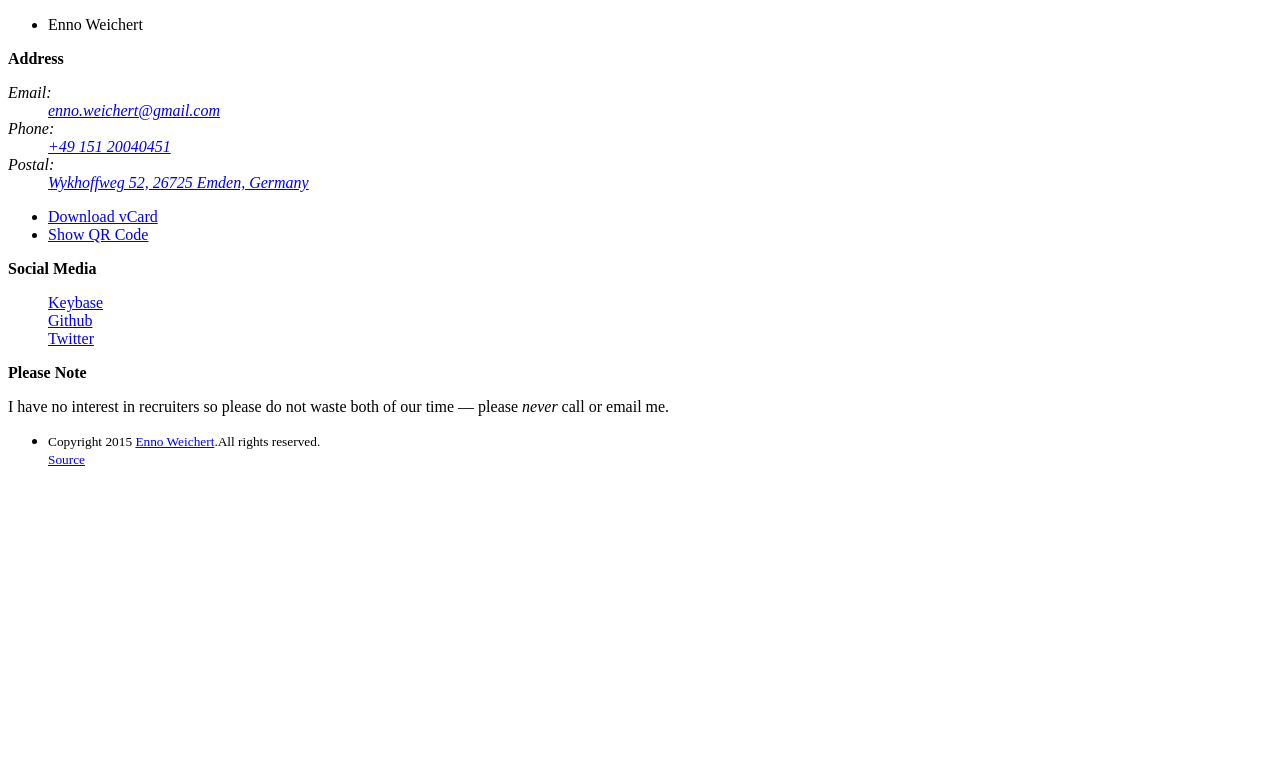
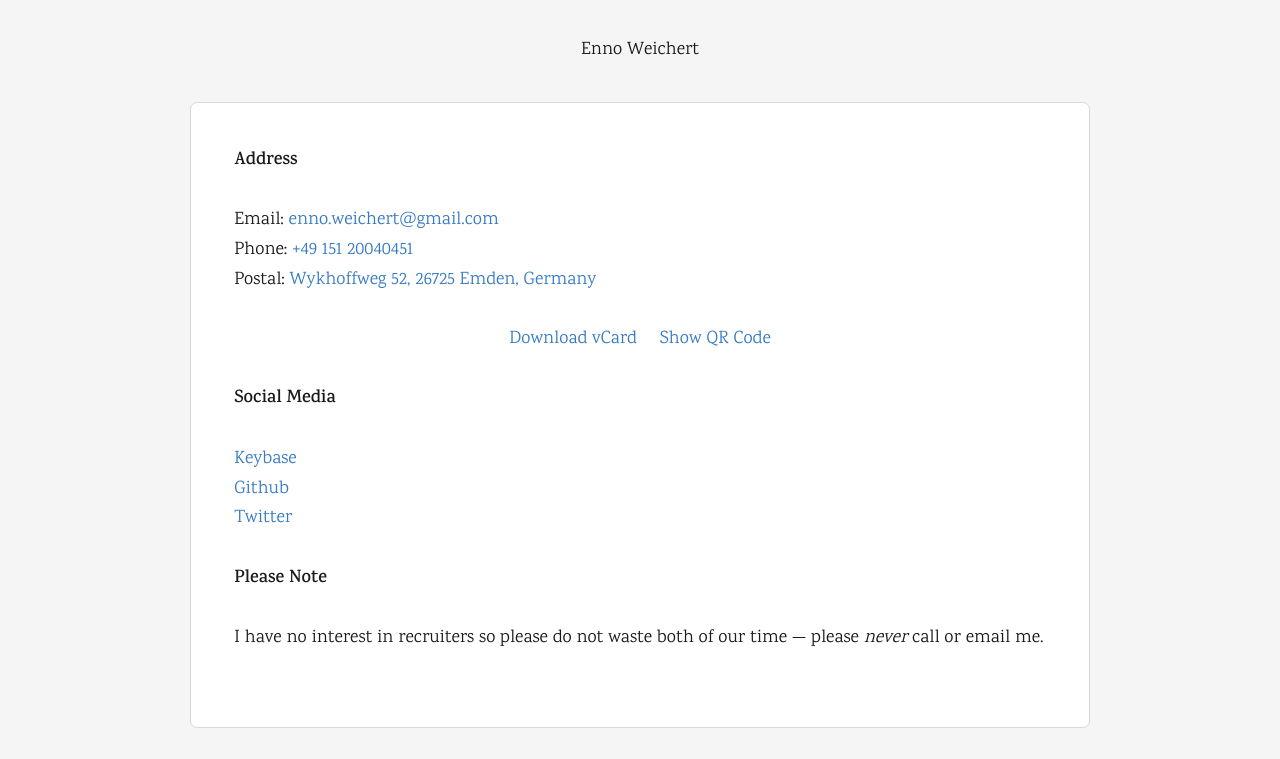
Before and after one commit to ennoweichert/ennoweichert.github.io, a plain HTML site: page index.html in a window 1280 px wide. Shown: the top 759 px of the page. Drawn offline with Linux system fonts and the light colour scheme.

Commit message:
Correct wretched tacid filename in dist/

```diff
--- a/index.html
+++ b/index.html
@@ -8,8 +8,8 @@
   <meta name="copyright" content="Copyright 2015 Enno Weichert">
   <meta name="description" content="Homepage of Enno Weichert"/>
   <meta http-equiv="Cache-Control" content="public">
-  <meta http-equiv="Last-Modified" content="2015-09-08@12:30:00 UTC">
-  <link rel="stylesheet" type="text/css" href="tacit.min.css"/>
+  <meta http-equiv="Last-Modified" content="2015-09-08@12:50:00 UTC">
+  <link rel="stylesheet" type="text/css" href="tacit-1.0.0.min.css"/>
   <link href='https://fonts.googleapis.com/css?family=Karma:400,600' rel='stylesheet' type='text/css'>
   <title>Enno Weichert</title>
   <link rel="shortcut icon" type="image/gif" href="logo.gif"/>
@@ -64,7 +64,7 @@
     <nav>
       <ul>
         <li>
-          <small>Copyright 2015 <a href="mailto:enno.weichert@gmail.com">Enno Weichert</a>.All rights reserved.<br><a href="https://github.com/weichert/weichert.github.io">Source</a></small>
+          <small>Copyright 2015 <a href="mailto:enno.weichert@gmail.com">Enno Weichert</a>. All rights reserved.<br>The <a href="https://github.com/weichert/weichert.github.io">source code</a> on GitHub.</small>
         </li>
       </ul>
     </nav>
```
